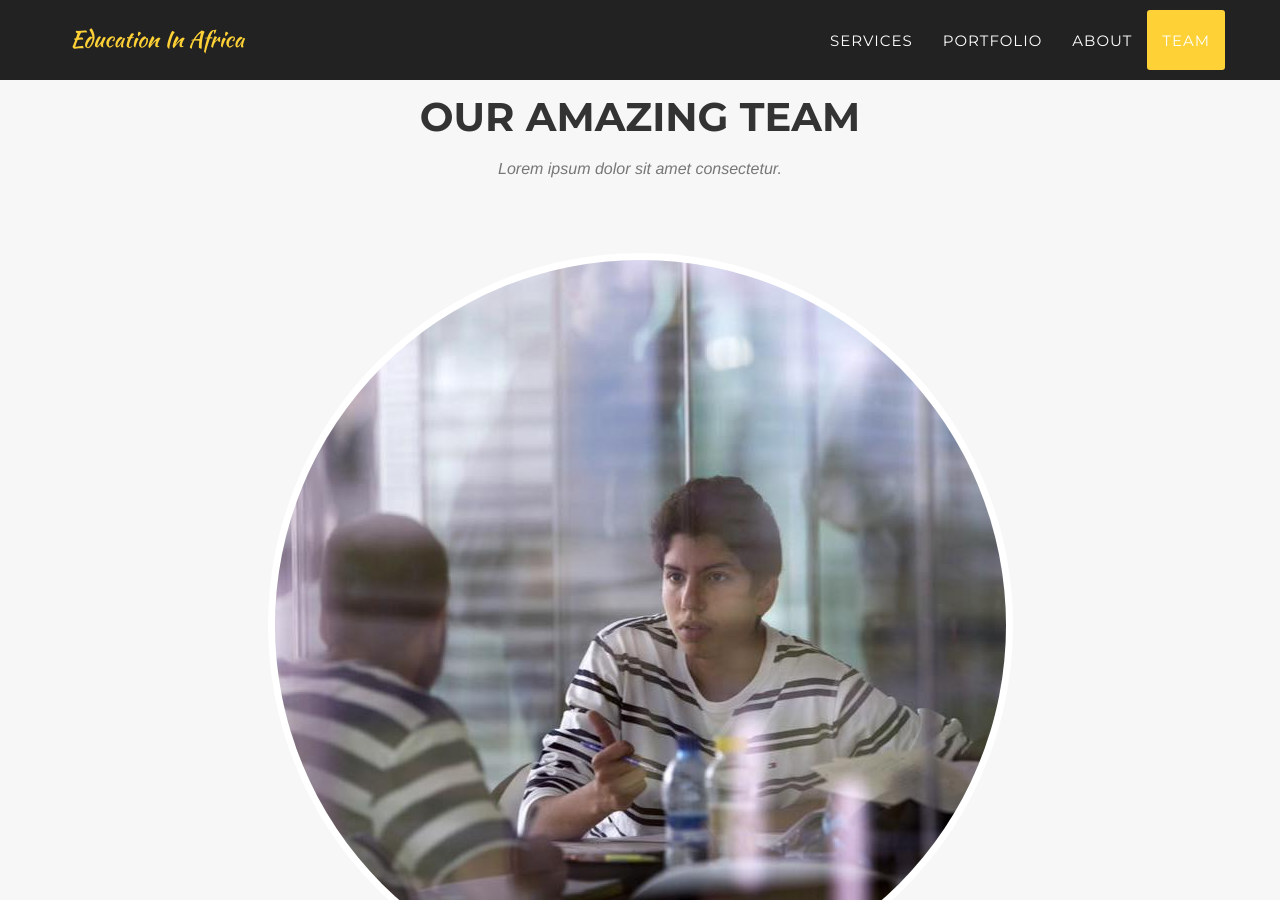
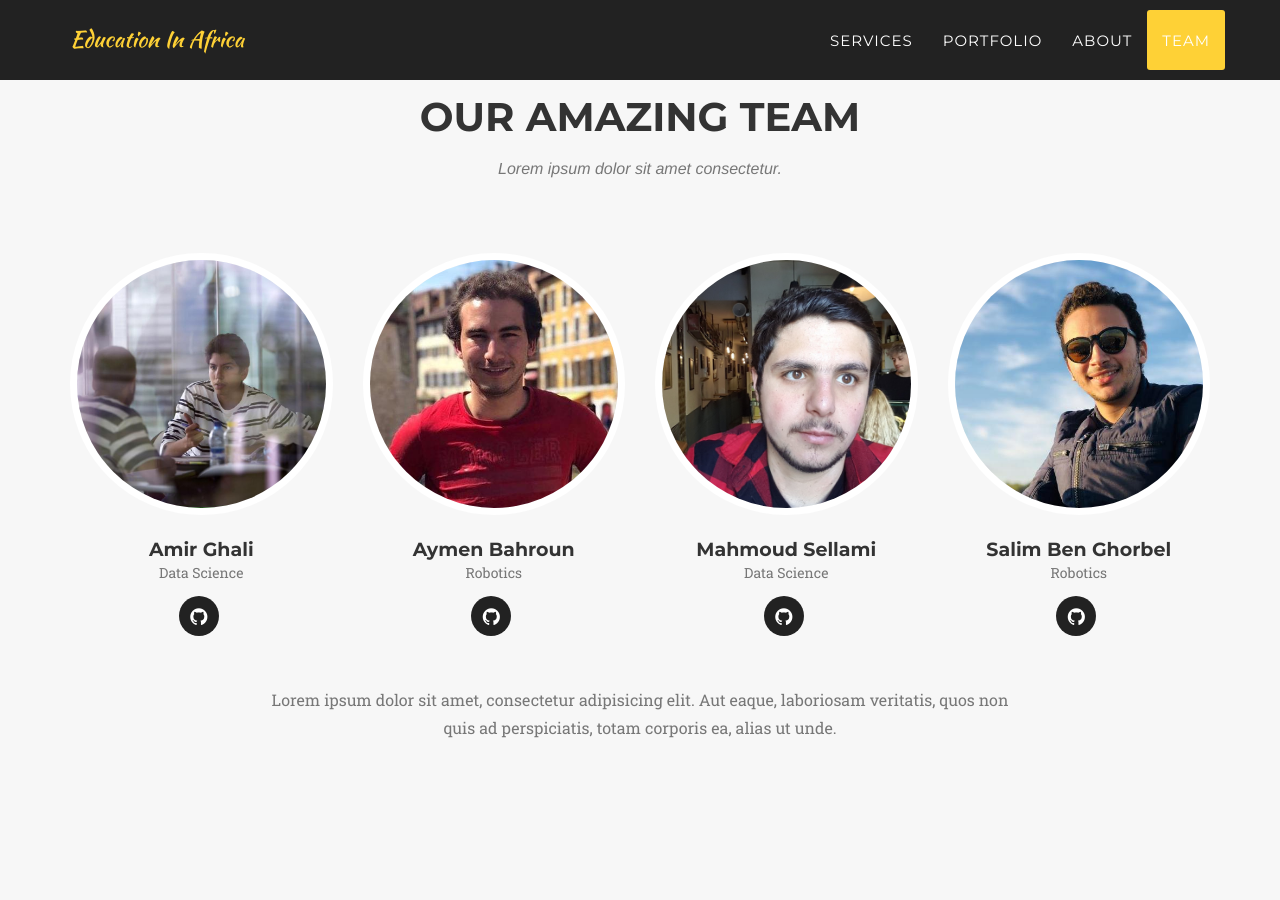
Before and after one commit to GhaliAmir/EducationInAfrica.github.io, a Jekyll site: the page built from index.html, in a window 1280 px wide and 900 px high, scrolled down 4620 px. Built offline with Jekyll 4.4.1, drawn with Linux system fonts in a browser that asks for light colours; some web fonts are replaced.

Commit message:
Change column size.

```diff
--- a/_includes/team.html
+++ b/_includes/team.html
@@ -9,7 +9,7 @@
             </div>
             <div class="row">
                 {% for member in site.people %}
-                <div class=".col-sm-3">
+                <div class="col-sm-3">
                     <div class="team-member">
                         <img src="img/team/{{ member.pic }}.jpg" class="img-responsive img-circle" alt="">
                         <h4>{{ member.name }}</h4>
```
